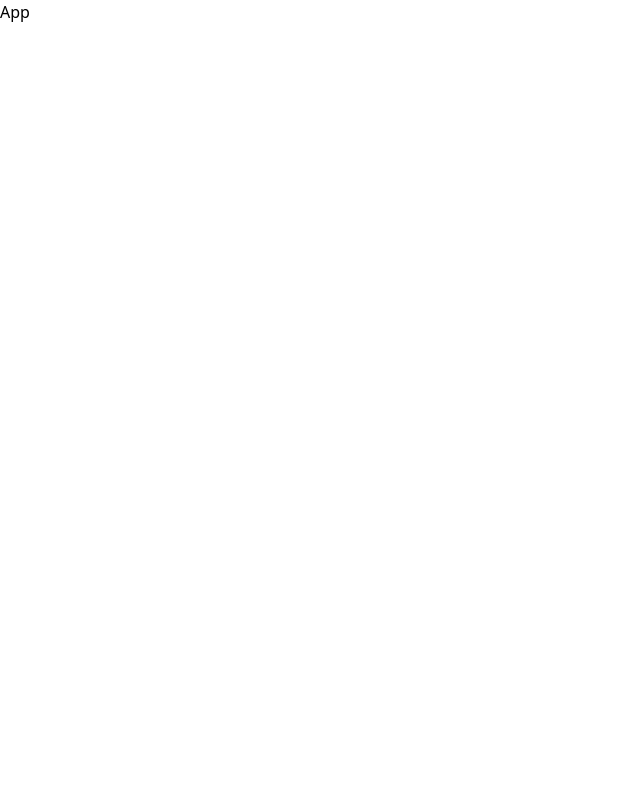
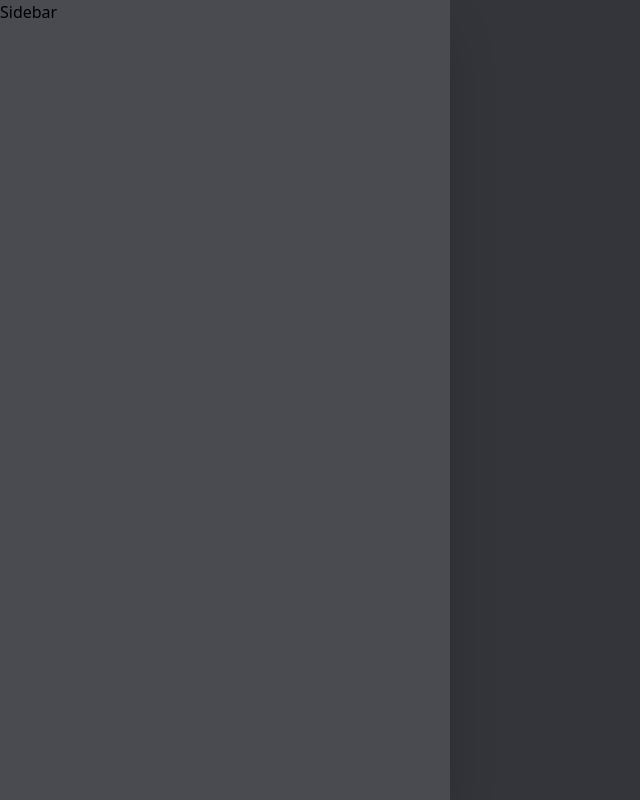
Before and after one commit to ryanreynold21/MyPortfolio, a React (Vite) app: page / in a window 1280 px wide. Shown: the whole page, without its empty margins (0-640 px from the left). Built offline with nearby package versions, Linux system fonts and the light colour scheme.

Commit message:
LayoutFinish

```diff
--- a/src/App.jsx
+++ b/src/App.jsx
@@ -1,10 +1,26 @@
 import React from 'react'
 import "./App.css"
+import { Route, Routes } from 'react-router-dom'
+import Home from './pages/Home'
+import About from './pages/About'
+import Service from './pages/Service'
+import Portfolio from './pages/Portfolio'
+import News from './pages/News'
+import Contact from './pages/Contact'
+
 
 const App = () => {
   return (
-    <div>App</div>
-  )
+    <Routes>
+      <Route path='/' element={ <Home /> } />
+      <Route path='/about' element={ <About /> } />
+      <Route path='/service' element={ <Service /> } />
+      <Route path='/portfolio' element={ <Portfolio /> } />
+      <Route path='/news' element={ <News /> } />
+      <Route path='/contact' element={ <Contact /> } />
+    </Routes>
+
+    )
 }
 
 export default App
--- /dev/null
+++ b/src/layout/RootLayout.jsx
@@ -0,0 +1,16 @@
+import React, { useState } from 'react'
+import Sidebar from './Sidebar'
+
+const RootLayout = ({children}) => {
+    const [sidebarOpen,setSidebarOpen] = useState(true)
+  return (
+    <div>
+        {sidebarOpen && <Sidebar /> }
+      <div className=" md:ml-[300px] bg-[#34353A]">
+        {children}
+      </div>
+    </div>
+  )
+}
+
+export default RootLayout
--- /dev/null
+++ b/src/layout/Sidebar.jsx
@@ -0,0 +1,11 @@
+import React from 'react'
+
+const Sidebar = () => {
+  return (
+    <div className='  w-[450px] h-screen shadow-2xl fixed left-0 bg-[#494B50] z-50'>
+      Sidebar
+    </div>
+  )
+}
+
+export default Sidebar
--- a/src/main.jsx
+++ b/src/main.jsx
@@ -1,9 +1,10 @@
 import React from 'react'
 import ReactDOM from 'react-dom/client'
+import { BrowserRouter } from 'react-router-dom'
 import App from './App'
 
 ReactDOM.createRoot(document.getElementById('root')).render(
-  <>
+  <BrowserRouter>
     <App />
-  </>
+  </BrowserRouter>
 )
--- /dev/null
+++ b/src/pages/About.jsx
@@ -0,0 +1,12 @@
+import React from 'react'
+import RootLayout from '../layout/RootLayout'
+
+const About = () => {
+  return (
+    <RootLayout>
+      about
+    </RootLayout>
+  )
+}
+
+export default About
--- /dev/null
+++ b/src/pages/Contact.jsx
@@ -0,0 +1,12 @@
+import React from 'react'
+import RootLayout from '../layout/RootLayout'
+
+const Contact = () => {
+  return (
+    <RootLayout>
+      Contact
+    </RootLayout>
+  )
+}
+
+export default Contact
--- /dev/null
+++ b/src/pages/Home.jsx
@@ -0,0 +1,12 @@
+import React from 'react'
+import RootLayout from '../layout/RootLayout'
+
+const Home = () => {
+  return (
+    <RootLayout>
+      <div className=" h-screen">a</div>
+    </RootLayout>
+  )
+}
+
+export default Home
--- /dev/null
+++ b/src/pages/News.jsx
@@ -0,0 +1,12 @@
+import React from 'react'
+import RootLayout from '../layout/RootLayout'
+
+const News = () => {
+  return (
+    <RootLayout>
+      news
+    </RootLayout>
+  )
+}
+
+export default News
--- /dev/null
+++ b/src/pages/Portfolio.jsx
@@ -0,0 +1,12 @@
+import React from 'react'
+import RootLayout from '../layout/RootLayout'
+
+const Portfolio = () => {
+  return (
+    <RootLayout>
+      po
+    </RootLayout>
+  )
+}
+
+export default Portfolio
--- /dev/null
+++ b/src/pages/Service.jsx
@@ -0,0 +1,12 @@
+import React from 'react'
+import RootLayout from '../layout/RootLayout'
+
+const Service = () => {
+  return (
+    <RootLayout>
+      ser
+    </RootLayout>
+  )
+}
+
+export default Service
```
